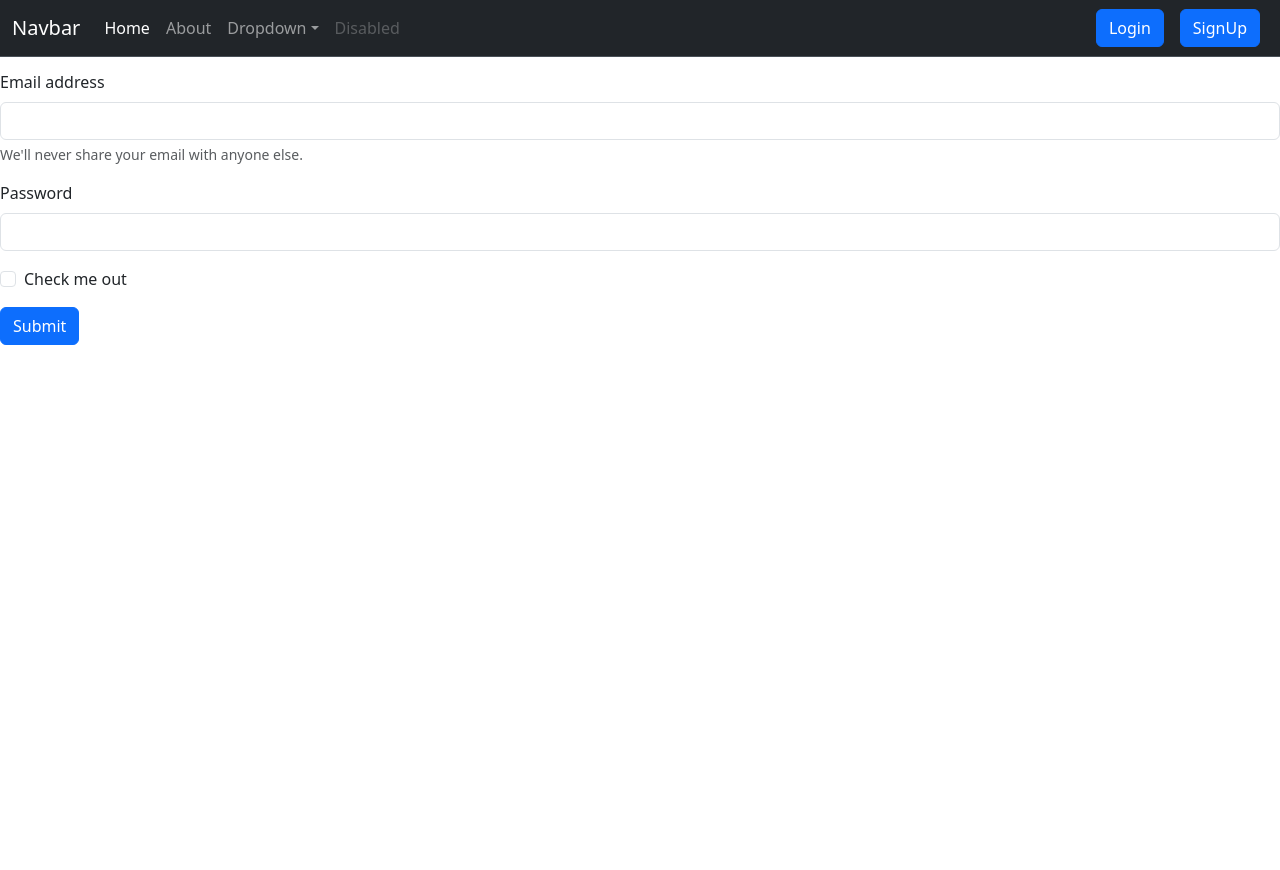
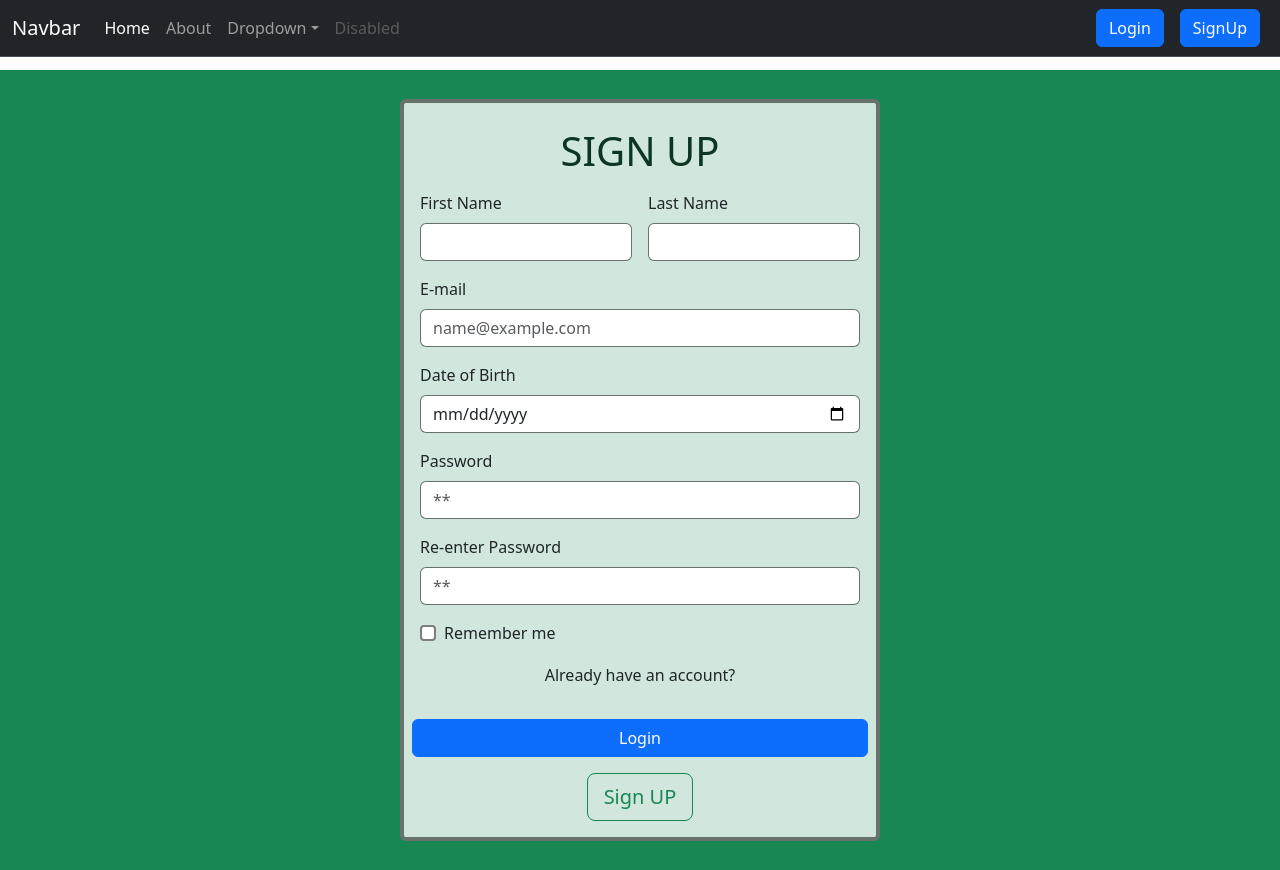
Before and after one commit to pritika163/quickread, a React (Create React App) app: page /signup in a window 1280 px wide. Before the commit the page ends 800 px from the top, so only its background shows below. Built offline with nearby package versions, Linux system fonts and the light colour scheme.

Commit message:
"SignUp updated"

```diff
--- a/src/Components/Signup.jsx
+++ b/src/Components/Signup.jsx
@@ -1,26 +1,54 @@
-import React from 'react'
+import React from 'react';
+const SignUp = () => {
 
-const Signup = () => {
     return (
-    <div>
-        <form>
-            <div class="mb-3">
-                <label for="email" class="form-label">Email address</label>
-                <input type="email" class="form-control" id="email" name="email" aria-describedby="emailHelp"/>
-                <div id="emailHelp" class="form-text">We'll never share your email with anyone else.</div>
+      <div className="bg-success d-flex justify-content-center align-items-center" style={{ height: '100vh' }}>
+        <div className="card cb1 bg-success-subtle border-4 border-black" style={{ '--bs-border-opacity': '.5', width: '30rem' }}>
+          <div className="card-body">
+            <h1 className="card-title text-center p-2 text-success-emphasis">SIGN UP</h1>
+            <form className="row g-3">
+              <div className="col-md-6">
+                <label htmlFor="fname" className="form-label">First Name</label>
+                <input type="text" className="form-control border border-black" style={{ '--bs-border-opacity': '.5' }} id="fname" aria-required="true" />
               </div>
-            <div class="mb-3">
-                <label for="password" class="form-label">Password</label>
-                <input type="password" class="form-control" id="password" name="password"/>
+              <div className="col-md-6">
+                <label htmlFor="lname" className="form-label">Last Name</label>
+                <input type="password" className="form-control border border-black" style={{ '--bs-border-opacity': '.5' }} id="lname" aria-required="true" />
               </div>
-            <div class="mb-3 form-check">
-                <input type="checkbox" class="form-check-input" id="exampleCheck1"/>
-                <label class="form-check-label" for="exampleCheck1">Check me out</label>
+              <div className="col-12">
+                <label htmlFor="email" className="form-label">E-mail</label>
+                <input type="email" className="form-control border border-black" style={{ '--bs-border-opacity': '.5' }} id="email" placeholder="name@example.com" aria-required="true" />
               </div>
-            <button type="submit" class="btn btn-primary" >Submit</button>
+              <div className="col-12">
+                <label htmlFor="dob" className="form-label">Date of Birth</label>
+                <input type="date" className="form-control border border-black" style={{ '--bs-border-opacity': '.5' }} id="dob" aria-required="true" />
+              </div>
+              <div className="col-12">
+                <label htmlFor="password" className="form-label">Password</label>
+                <input type="password" className="form-control border border-black" style={{ '--bs-border-opacity': '.5' }} id="password" placeholder="**" aria-required="true" />
+              </div>
+              <div className="col-12">
+                <label htmlFor="repassword" className="form-label">Re-enter Password</label>
+                <input type="password" className="form-control border border-black" style={{ '--bs-border-opacity': '.5' }} id="repassword" placeholder="**" aria-required="true" />
+              </div>
+              <div className="col-12">
+                <div className="form-check">
+                  <input className="form-check-input border-2 border-black" style={{ '--bs-border-opacity': '.5' }} type="checkbox" id="gridCheck" />
+                  <label className="form-check-label" htmlFor="gridCheck">
+                    Remember me
+                  </label>
+                </div>
+              </div>
+              <p className="text-center">Already have an account?</p>
+              <a class="btn btn-primary mx-10" href="/login" role="button">Login</a>
+              <div className="text-center">
+                <button type="submit" className="btn btn-success-subtle btn-outline-success btn-lg" data-bs-toggle="button" aria-pressed="true">Sign UP</button>
+              </div>
             </form>
           </div>
-  )
-}
+        </div>
+      </div>
+    );
+  };
 
-export default Signup;
+  export default SignUp;
```
Lines whose indentation alone changed are shown as unchanged.
